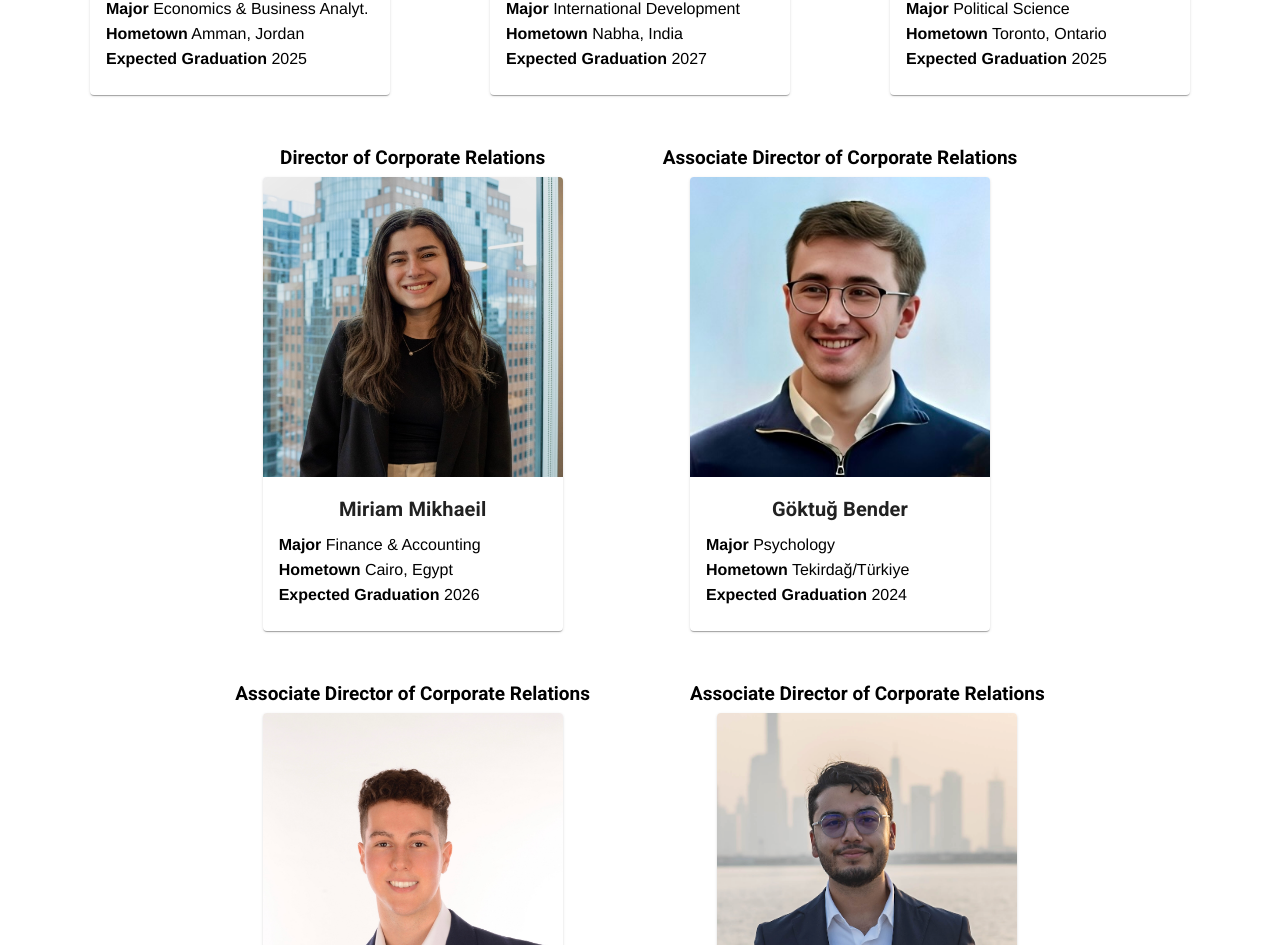
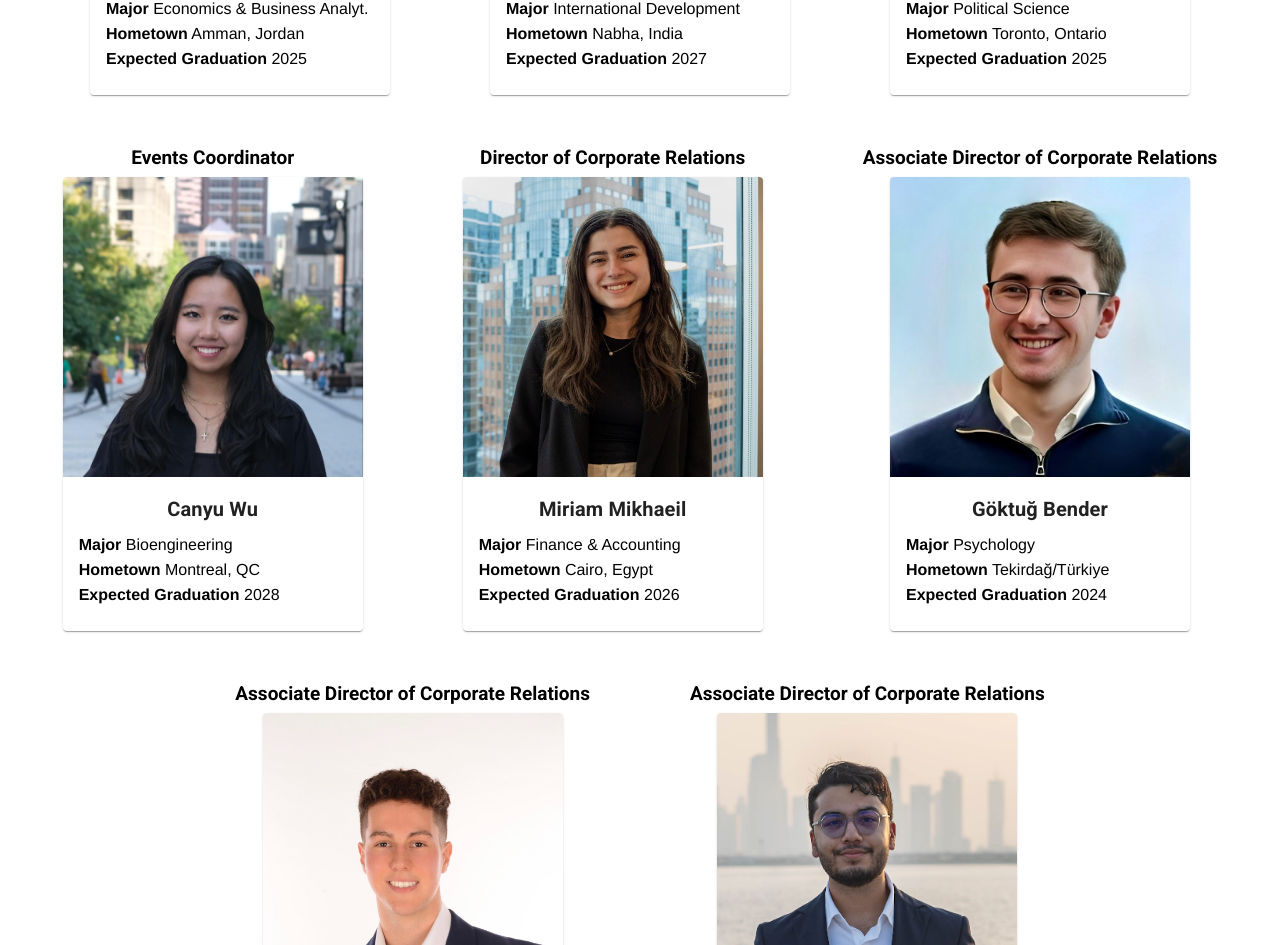
Before and after one commit to wasifsomji/McGillVentures, a React (Create React App) app: page /about in a window 1280 px wide. Shown: the part 2154-3099 px from the top of the page. Built offline with nearby package versions, Linux system fonts and the light colour scheme.

Commit message:
added events coord

```diff
--- a/src/pages/About/Sections/ExecTeam/ExecTeam.tsx
+++ b/src/pages/About/Sections/ExecTeam/ExecTeam.tsx
@@ -23,6 +23,7 @@ import mikhail from "../../../../assets/exec_headshots/Miriam Mikhail (Corp Rela
 import robidoux from "../../../../assets/exec_headshots/Ed Robidoux (Finance).png";
 import syed from "../../../../assets/exec_headshots/Mustafa Syed(Corp Relations).png";
 import bouez from "../../../../assets/exec_headshots/Marc Bouez (Associate Director of Finance).jpeg";
+import cwu from "../../../../assets/exec_headshots/Canyu Wu (Events Coordinator).jpg";
 
 const ExecTeam = () => {
     return (
@@ -44,6 +45,9 @@ const ExecTeam = () => {
                 </ScrollAnimation>
                 <ScrollAnimation animateIn="fadeInUp" duration="1.5" animateOnce="true">
                     <TeamMember image={pennginton} name="Emma Pennington" role="Associate Director of Events" major="Political Science" hometown="Toronto, Ontario" grad="2025"/>
+                </ScrollAnimation>
+                <ScrollAnimation animateIn="fadeInUp" duration="1.5" animateOnce="true">
+                    <TeamMember image={cwu} name="Canyu Wu" role="Events Coordinator" major="Bioengineering" hometown="Montreal, QC" grad="2028"/>
                 </ScrollAnimation>
                 <ScrollAnimation animateIn="fadeInUp" duration="1.5" animateOnce="true">
                     <TeamMember image={mikhail} name="Miriam Mikhaeil" role="Director of Corporate Relations" major="Finance & Accounting" hometown="Cairo, Egypt" grad="2026"/>
```
Also changed, not shown: src/assets/exec_headshots/Canyu Wu (Events Coordinator).jpg (added).
